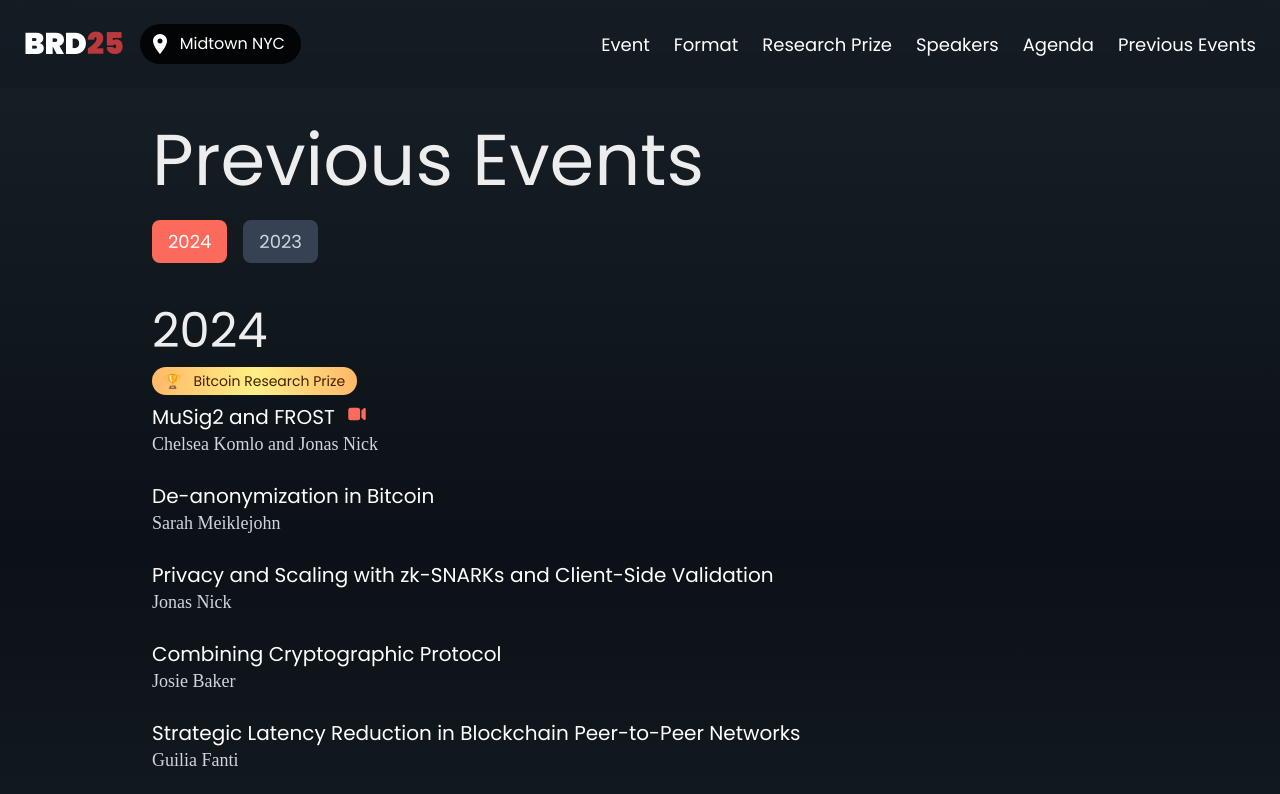
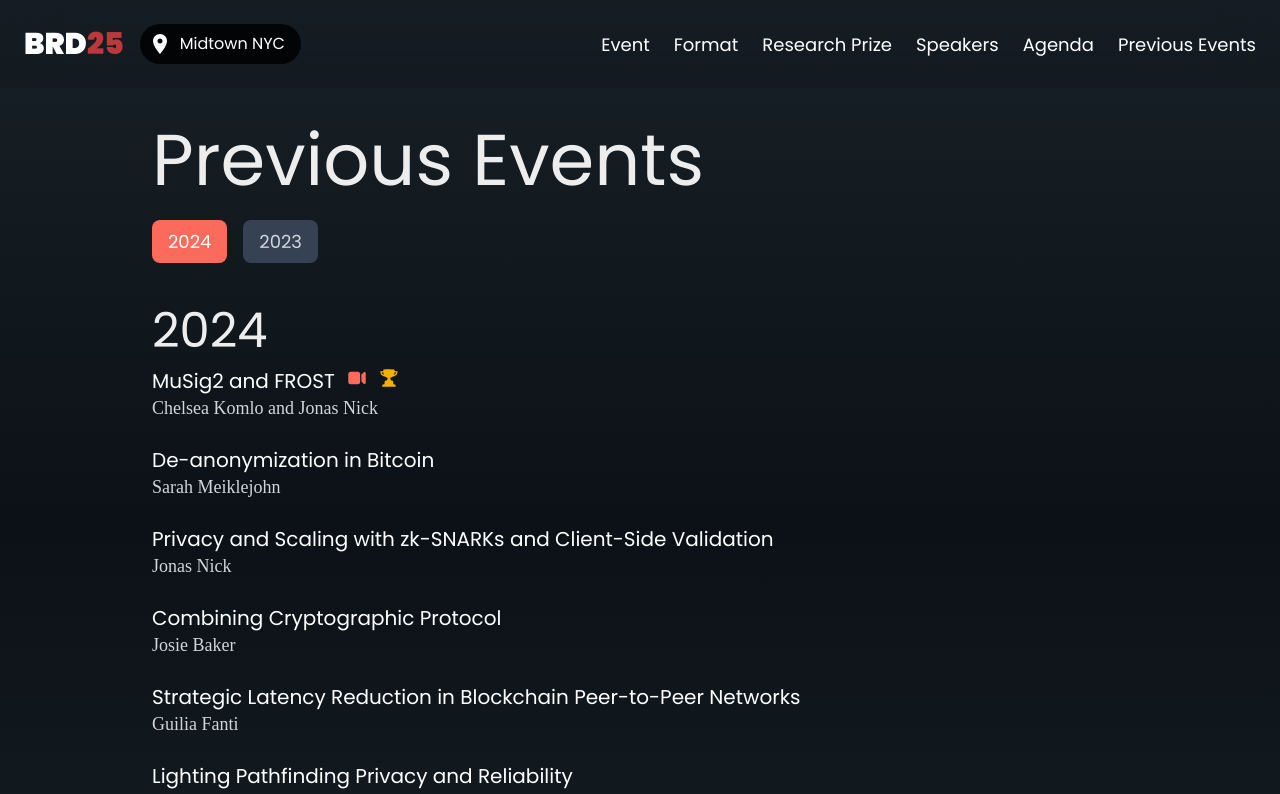
Before and after one commit to chaincodelabs/brd-website, a Next.js app: page /prev in a window 1280 px wide. Shown: the top 794 px of the page. Built offline with nearby package versions, Linux system fonts and the light colour scheme.

Commit message:
hover trophy for prize

```diff
--- a/components/EventRecord.tsx
+++ b/components/EventRecord.tsx
@@ -16,17 +16,20 @@ export default function EventRecord({
 }: EventRecordProps) {
   return (
     <div className={`mb-6 ${className}`}>
-      {prize && (
-          <div className="inline-block mb-2 bg-yellow-200 bg-gradient-to-r from-orange-300  via-yellow-200 to-orange-300  text-yellow-950 px-3 py-1 rounded-full text-sm font-medium font-sans">
-            <span className='mr-3'>🏆</span>
-            {prize}
-          </div>
-      )}
+
       <div className="flex flex-row gap-3 items-center">
         <h3 className="text-xl text-white">
           <span className="mr-3">{title}</span>
           {videoUrl && (
             <VideoLink href={videoUrl} />
+          )}
+          {prize && (
+            <div className="inline-flex items-center group relative ml-3">
+              <TrophyIcon className="h-5 w-5 text-yellow-500 transition-colors" />
+              <span className="absolute bottom-full left-1/2 transform -translate-x-1/2 mb-2 px-2 py-1 text-base bg-yellow-200 bg-gradient-to-r from-orange-300  via-yellow-200 to-orange-300  text-yellow-950 rounded opacity-0 group-hover:opacity-100 transition-opacity duration-200 pointer-events-none whitespace-nowrap z-10 font-sans">
+                {prize}
+              </span>
+            </div>
           )}
         </h3>
       </div>
```
